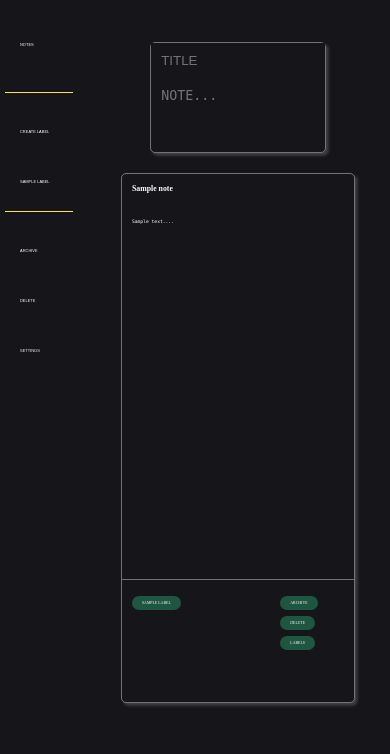
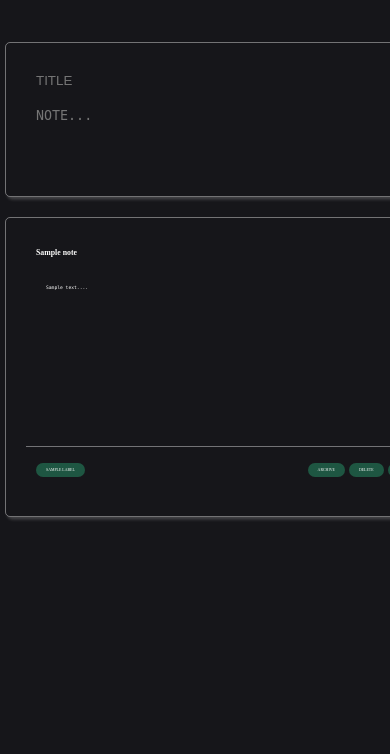
Before and after one commit to sundayirvine-code/keep-notes-app, a Django app: page / in a window 390 px wide. Shown: the part 90-844 px from the top of the page. Run offline with Django 4.2, Linux system fonts and the light colour scheme; a user stored in the database is signed in; tables that the repository leaves empty hold one stand-in row (values such as "Sample post").

Commit message:
Mobile responsivity part 1. Note bar and labels bar

```diff
--- a/notes_app/static/notes_app/index.css
+++ b/notes_app/static/notes_app/index.css
@@ -73,7 +73,7 @@ html, body{
 }
 
 #labels_bar{
-    width: 20%;
+    width: 25%;
     height: 90%;
     float: left;
     padding: 5px;
@@ -87,7 +87,7 @@ html, body{
 
 /*NOTES BAR SECTION */
 #notes_bar{
-    width: 78%;
+    width: 70%;
     height: 85%;/* of the body*/
     float: right;
     padding: 5px;
@@ -106,16 +106,21 @@ html, body{
     border-radius: 5px;
     border:1px solid rgba(255, 255, 255, 0.4) ;
     text-align: justify;
-
+    padding:20px;
     position: relative;
 
 }
 #create_note{
-    width: 45vw;
+    width: 800px;
+    max-width: 800px;
+    height:155px;
+    max-height: 155px;
 }
 .note{
-    height: 75%; /* of the notes_bar height*/
-    width:60vw;
+    max-height: 450px;
+    height: 450px; /* of the notes_bar height*/
+    width:850px;
+    max-width: 850px;
 }
 #big_note{
     width:65vw;
@@ -183,7 +188,7 @@ html, body{
 .n_content{
     width:100%;
     height:100%;
-    padding: 10px;
+    padding: 20 20 20 20px;
     font-size: 1.2vw;
     overflow-wrap: break-word;
 
--- a/notes_app/static/notes_app/index.js
+++ b/notes_app/static/notes_app/index.js
@@ -192,6 +192,7 @@ function save(note_id=null,note_title,content_){
   .then(result => {
     //WHEN A NEW NOTE IS CREATED:
     if(result['message'] == 'New note created.'){
+      document.querySelector('#create_note_title').border="none"
       //clear the title and textarea
       document.querySelector("#create_note_content").value = '';
       document.querySelector('#create_note_title').value = "";
--- /dev/null
+++ b/notes_app/static/notes_app/media.css
@@ -0,0 +1,134 @@
+/**  MEDIA QUERIES  **/
+
+/*
+
+@media (max-width: 375px) {
+
+}
+
+@media (max-width: 320px) {
+
+}
+
+
+
+/* Extra large devices (large laptops and desktops, 1200px and up) */
+@media(max-width: 1400px) {
+  #create_note{
+    width:850px;
+    max-width: 850px;
+    height:155px;
+    max-height: 155px;
+}
+.note{
+    max-height: 450px;
+    height: 450px; /* of the notes_bar height*/
+    width:900px;
+    max-width: 900px;
+}
+.n_content{
+  padding: 20px 20px 20px 20px;
+  font-size: 1.2vw;
+
+}
+.meta_info{
+  height: 15%;
+  padding: 10px;
+
+}
+}
+/* Large devices (laptops/desktops, 992px and up) */
+@media only screen and (max-width:1200px) {
+  #create_note{
+    width:650px;
+    max-width: 650px;
+    height:155px;
+    max-height: 155px;
+}
+.note{
+    max-height: 450px;
+    height: 450px; /* of the notes_bar height*/
+    width:750px;
+    max-width: 750px;
+}
+.n_content{
+  padding: 20px 20px 20px 20px;
+  font-size: 1.2vw;
+
+}
+.meta_info{
+  height: 15%;
+  padding: 10px;
+
+}
+}
+@media  (max-width: 950px) {
+  #create_note{
+    width: 500px;
+    max-width: 550px;
+    height:155px;
+    max-height: 155px;
+}
+.note{
+    max-height: 400px;
+    height: 400px; /* of the notes_bar height*/
+    width:600px;
+    max-width: 600px;
+}
+}
+
+
+/* Medium devices (landscape tablets, 768px and up) */
+@media only screen and (max-width: 860px) {
+  #labels_bar{
+    display: none;
+  }
+  #notes_bar{
+    width: 100%;
+  }
+  #create_note{
+    width: 500px;
+    max-width: 500px;
+    height:155px;
+    max-height: 155px;
+}
+.note{
+    max-height: 300px;
+    height: 300px; /* of the notes_bar height*/
+    width:600px;
+    max-width: 600px;
+}
+}
+
+/* Small devices (portrait tablets and large phones, 600px and up) */
+@media only screen and (max-width: 670px) {
+  #create_note{
+    width: 400px;
+    max-width: 400px;
+    height:155px;
+    max-height: 155px;
+}
+.note{
+    max-height: 300px;
+    height: 300px; /* of the notes_bar height*/
+    width:450px;
+    max-width: 450px;
+}
+
+}
+
+/* Extra small devices (phones, 600px and down) */
+@media only screen and (max-width: 550px) {
+  #create_note{
+    width: 400px;
+    max-width: 400px;
+    height:155px;
+    max-height: 155px;
+}
+.note{
+    max-height: 300px;
+    height: 300px; /* of the notes_bar height*/
+    width:450px;
+    max-width: 450px;
+}
+}
--- a/notes_app/templates/notes_app/index.html
+++ b/notes_app/templates/notes_app/index.html
@@ -7,6 +7,7 @@
     <meta name="viewport" content="width=device-width, initial-scale=1.0">
     <title>Keep-My-Notes</title>
     <link href="{% static 'notes_app/index.css' %}" rel="stylesheet">
+    <link href="{% static 'notes_app/media.css' %}" rel="stylesheet">
     <script src="{% static 'notes_app/index.js' %}"></script>
     <link rel="stylesheet" href="https://cdnjs.cloudflare.com/ajax/libs/font-awesome/4.7.0/css/font-awesome.min.css">
 </head>
```
